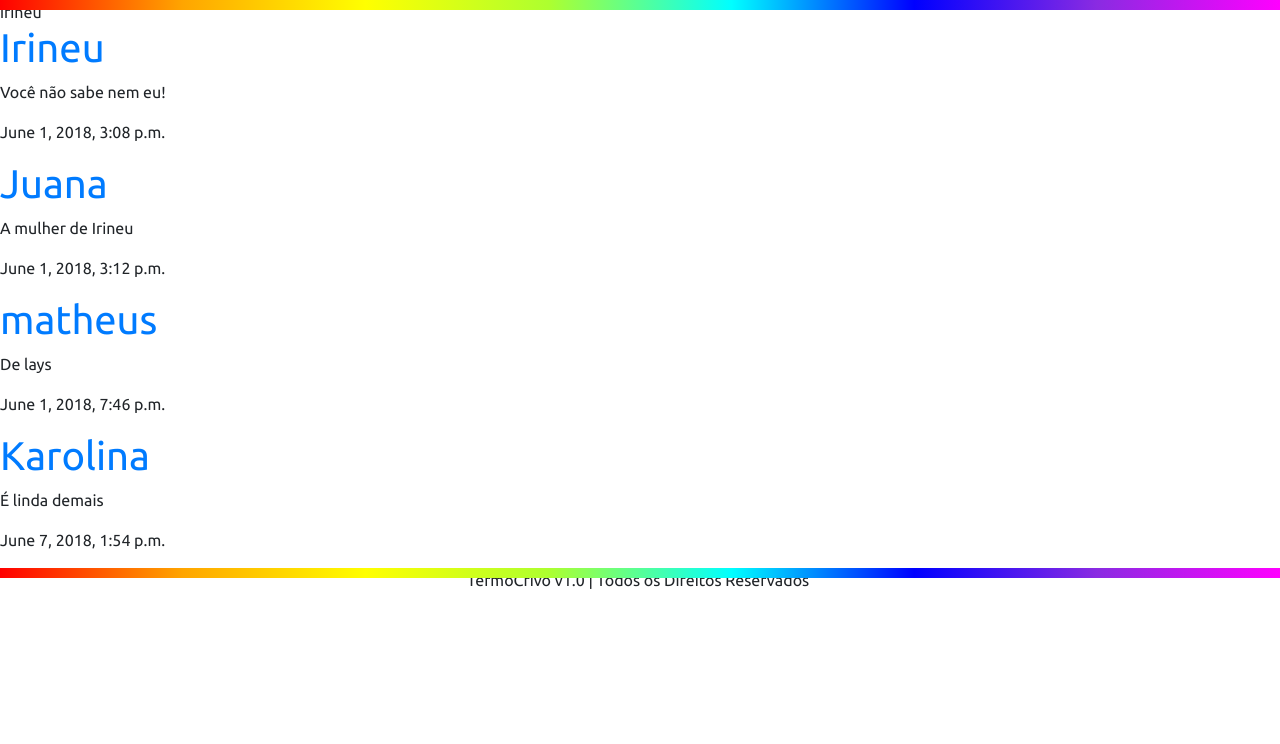
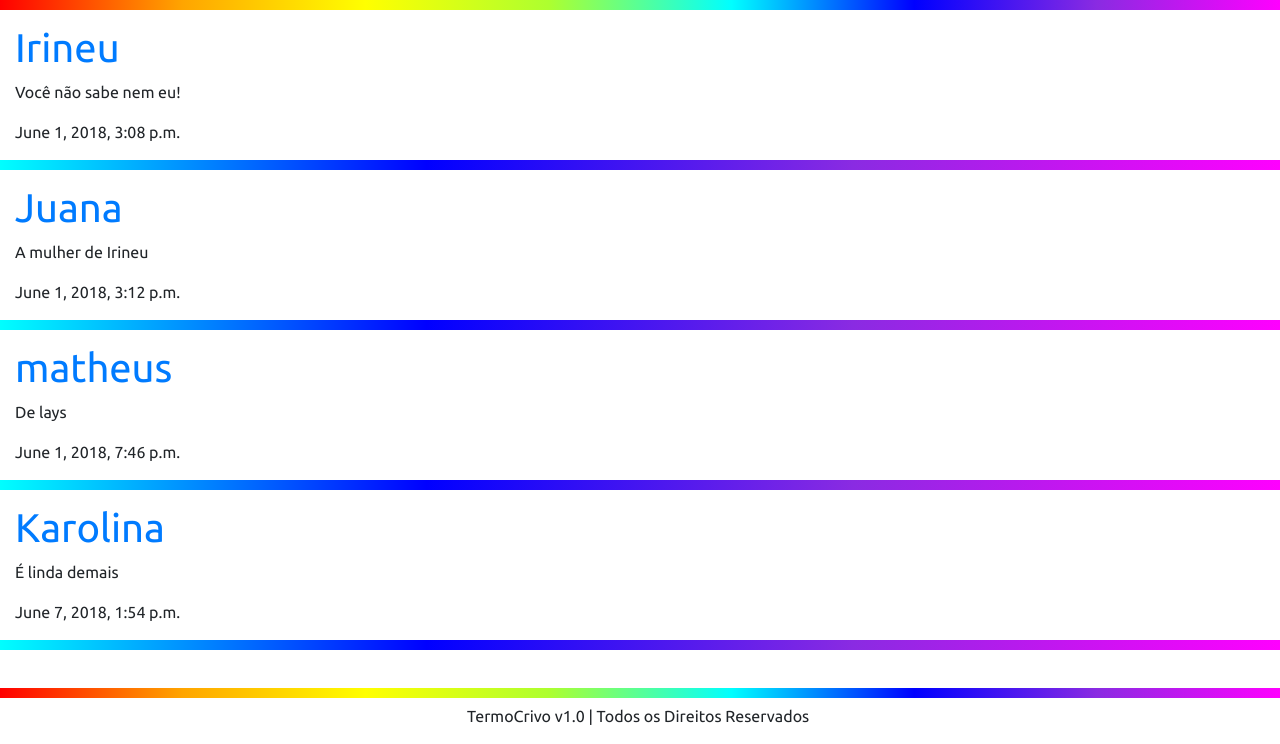
Before and after one commit to mathvra/Termografia, a Django app: page /contaCores/ in a window 1280 px wide. Shown: the part 56-800 px from the top of the page. Run offline with Django 3.2, Linux system fonts and the light colour scheme; data comes from the database, SQL or seed files in the repository; both versions use the stored data as it was after the commit; some libraries are stand-ins or nearby versions.

Commit message:
edicao nos contaCores

```diff
--- a/code/termoCrivo/tcrivo/contaCores/templates/contaCores/contaCores.html
+++ b/code/termoCrivo/tcrivo/contaCores/templates/contaCores/contaCores.html
@@ -2,12 +2,14 @@
 {% load static from staticfiles %}
 
 {% block content %}
-    irineu
     {% for contaCor in contaCores %}
         <div class="cores">
             <h1><a href="{% url 'contaCores:detalhes' nome=contaCor.nome %}">{{contaCor.nome}}</a></h1>
             <p>{{contaCor.texto}}</p>
             <p>{{contaCor.data}}</p>
         </div>
+
+        <div class="line gradienteCold"></div>
+        <br>
 	{% endfor %}
 {% endblock %}
--- a/code/termoCrivo/tcrivo/templates/base_layout.html
+++ b/code/termoCrivo/tcrivo/templates/base_layout.html
@@ -35,9 +35,11 @@
 	<div class="gradienteGeral line">
 
 	</div>
-        <div class="wrapper">
+        <div class="wrapper container-fluid">
+			<br>
             {% block content %}
-            {% endblock %}
+			{% endblock %}
+			<br>
         </div>
 
         <div class="line gradienteGeral"></div>
```
Also changed, not shown: code/termoCrivo/tcrivo/db.sqlite3, code/termoCrivo/tcrivo/media/bigIconTermoCrivo.png (added).
